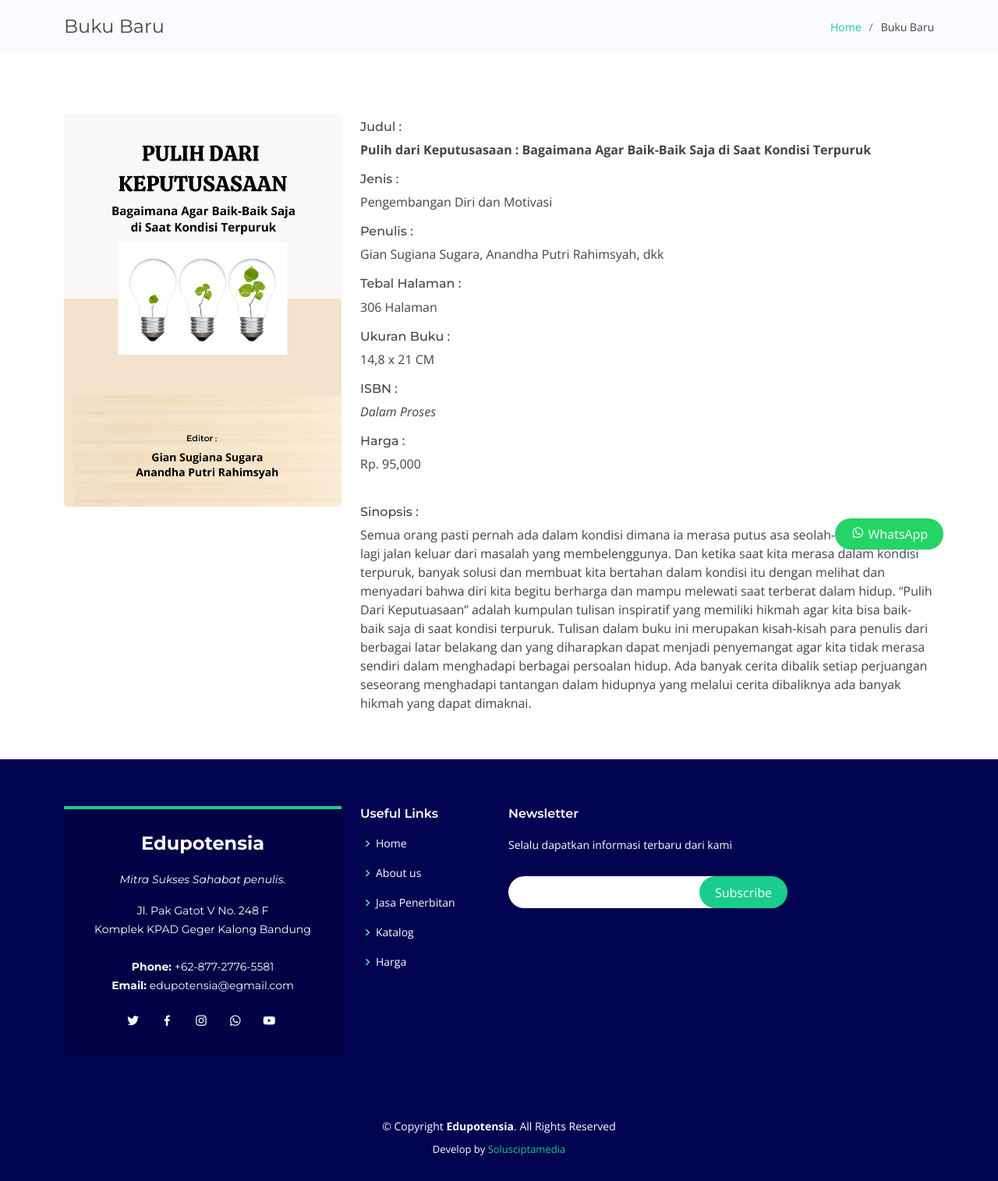
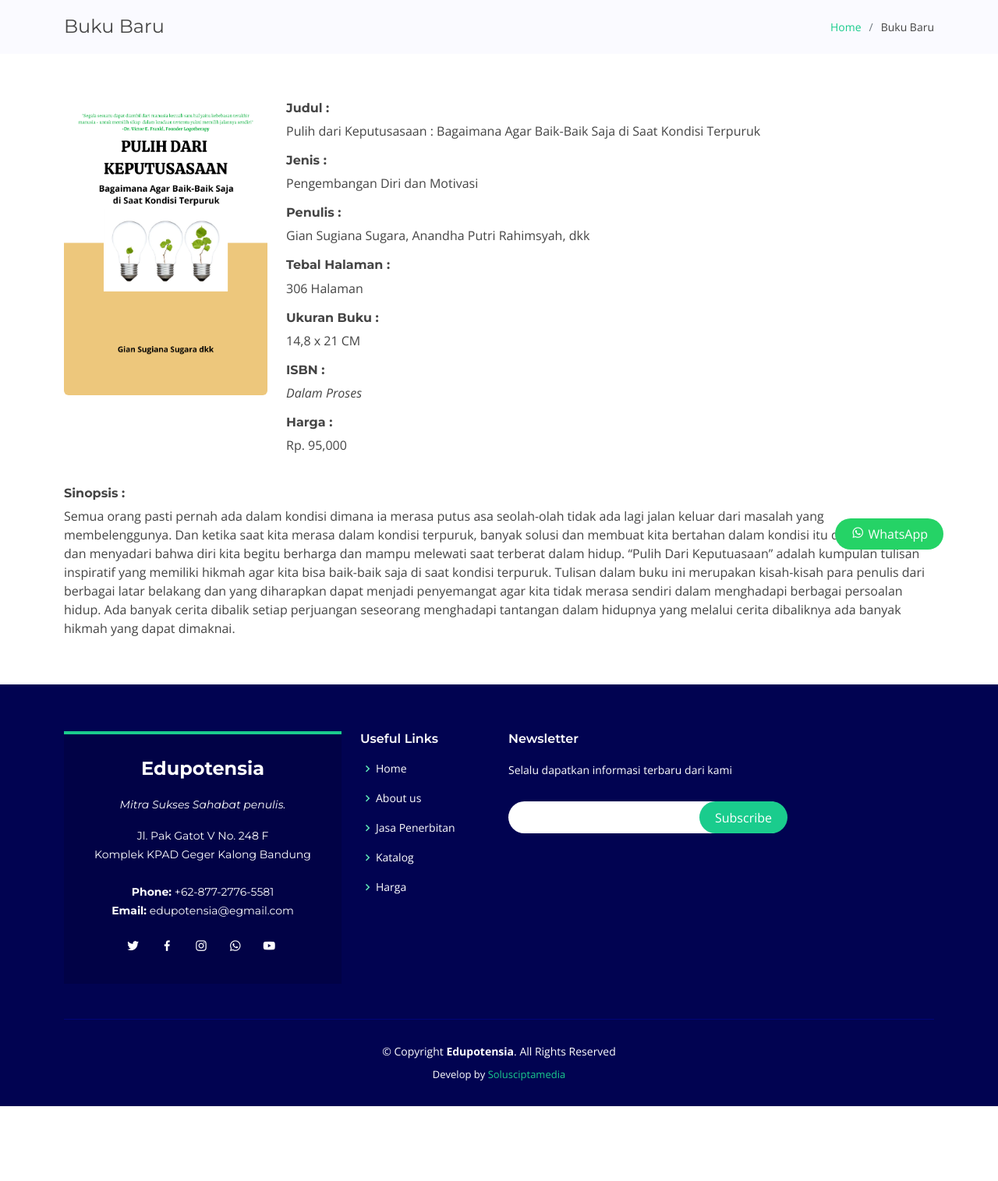
Before and after one commit to solusi-cipta-media/penerbit-edupotendia, a CodeIgniter app: page /database/produk/pulihdarikeputusasaan in a window 1280 px wide. Shown: the part 80-1595 px from the top of the page at 78% size. After the commit the page ends 1499 px from the top, so only its background shows below. Run offline with CodeIgniter, Linux system fonts and the light colour scheme.

Commit message:
update sinopsis

```diff
--- a/application/views/baru.php
+++ b/application/views/baru.php
@@ -90,27 +90,30 @@
                 </div> -->
 
                 <div class="row content">
-                    <div class="col-md-4 mt-3" data-aos="fade-right">
+                    <div class="col-md-3 mt-2" data-aos="fade-right">
                         <img src="<?= base_url('assets/') ?>assets/img/buku2.png" class="img-fluid rounded" alt="">
                     </div>
-                    <div class="col-md-8 pt-4" data-aos="fade-up">
-                        <h6>Judul :</h6>
+                    <div class="col-md-8" data-aos="fade-up">
+                        <h6><strong>Judul :</strong></h6>
                         <p>
-                            <strong> Pulih dari Keputusasaan : Bagaimana Agar Baik-Baik Saja di Saat Kondisi Terpuruk</strong>
+                            Pulih dari Keputusasaan : Bagaimana Agar Baik-Baik Saja di Saat Kondisi Terpuruk
                         </p>
-                        <h6>Jenis :</h6>
+                        <h6><strong>Jenis :</strong></h6>
                         <p>Pengembangan Diri dan Motivasi</p>
-                        <h6>Penulis :</h6>
+                        <h6><strong>Penulis :</strong></h6>
                         <p>Gian Sugiana Sugara, Anandha Putri Rahimsyah, dkk</p>
-                        <h6>Tebal Halaman :</h6>
+                        <h6><strong>Tebal Halaman :</strong></h6>
                         <p>306 Halaman</p>
-                        <h6>Ukuran Buku :</h6>
+                        <h6><strong>Ukuran Buku :</strong></h6>
                         <p>14,8 x 21 CM</p>
-                        <h6>ISBN :</h6>
+                        <h6><strong>ISBN :</strong></h6>
                         <p class="fst-italic">Dalam Proses</p>
-                        <h6>Harga :</h6>
+                        <h6><strong>Harga :</strong></h6>
                         <p>Rp. 95,000</p>
-                        <h6 style="margin-top: 40px;">Sinopsis :</h6>
+                        <!-- <p>Semua orang pasti pernah ada dalam kondisi dimana ia merasa putus asa seolah-olah tidak ada lagi jalan keluar dari masalah yang membelenggunya. Dan ketika saat kita merasa dalam kondisi terpuruk, banyak solusi dan membuat kita bertahan dalam kondisi itu dengan melihat dan menyadari bahwa diri kita begitu berharga dan mampu melewati saat terberat dalam hidup. “Pulih Dari Keputuasaan” adalah kumpulan tulisan inspiratif yang memiliki hikmah agar kita bisa baik-baik saja di saat kondisi terpuruk. Tulisan dalam buku ini merupakan kisah-kisah para penulis dari berbagai latar belakang dan yang diharapkan dapat menjadi penyemangat agar kita tidak merasa sendiri dalam menghadapi berbagai persoalan hidup. Ada banyak cerita dibalik setiap perjuangan seseorang menghadapi tantangan dalam hidupnya yang melalui cerita dibaliknya ada banyak hikmah yang dapat dimaknai. </p> -->
+                    </div>
+                    <div class="col-md-12" data-aos="fade-up">
+                        <h6 style="margin-top: 40px;"><strong>Sinopsis :</strong></h6>
                         <p>Semua orang pasti pernah ada dalam kondisi dimana ia merasa putus asa seolah-olah tidak ada lagi jalan keluar dari masalah yang membelenggunya. Dan ketika saat kita merasa dalam kondisi terpuruk, banyak solusi dan membuat kita bertahan dalam kondisi itu dengan melihat dan menyadari bahwa diri kita begitu berharga dan mampu melewati saat terberat dalam hidup. “Pulih Dari Keputuasaan” adalah kumpulan tulisan inspiratif yang memiliki hikmah agar kita bisa baik-baik saja di saat kondisi terpuruk. Tulisan dalam buku ini merupakan kisah-kisah para penulis dari berbagai latar belakang dan yang diharapkan dapat menjadi penyemangat agar kita tidak merasa sendiri dalam menghadapi berbagai persoalan hidup. Ada banyak cerita dibalik setiap perjuangan seseorang menghadapi tantangan dalam hidupnya yang melalui cerita dibaliknya ada banyak hikmah yang dapat dimaknai. </p>
                     </div>
                 </div>
--- a/application/views/front.php
+++ b/application/views/front.php
@@ -180,7 +180,7 @@
 
                 <div class="row g-0" data-aos="fade-left">
 
-                    <div class="col-lg-3 col-md-4">
+                    <div class="col-lg-2 col-md-3 m-3">
                         <div class="gallery-item" data-aos="zoom-in" data-aos-delay="100">
                             <a href="<?= base_url('assets/') ?>assets/img/gallery/buku4.png" class="gallery-lightbox">
                                 <img src="<?= base_url('assets/') ?>assets/img/gallery/buku4.png" alt="" class="img-fluid">
@@ -188,7 +188,7 @@
                         </div>
                     </div>
 
-                    <div class="col-lg-3 col-md-4">
+                    <div class="col-lg-2 col-md-3 m-3">
                         <div class="gallery-item" data-aos="zoom-in" data-aos-delay="150">
                             <a href="<?= base_url('assets/') ?>assets/img/gallery/buku5.png" class="gallery-lightbox">
                                 <img src="<?= base_url('assets/') ?>assets/img/gallery/buku5.png" alt="" class="img-fluid">
```
Also changed, not shown: assets/assets/img/buku2.png, assets/assets/img/buku2_old.png (added).
